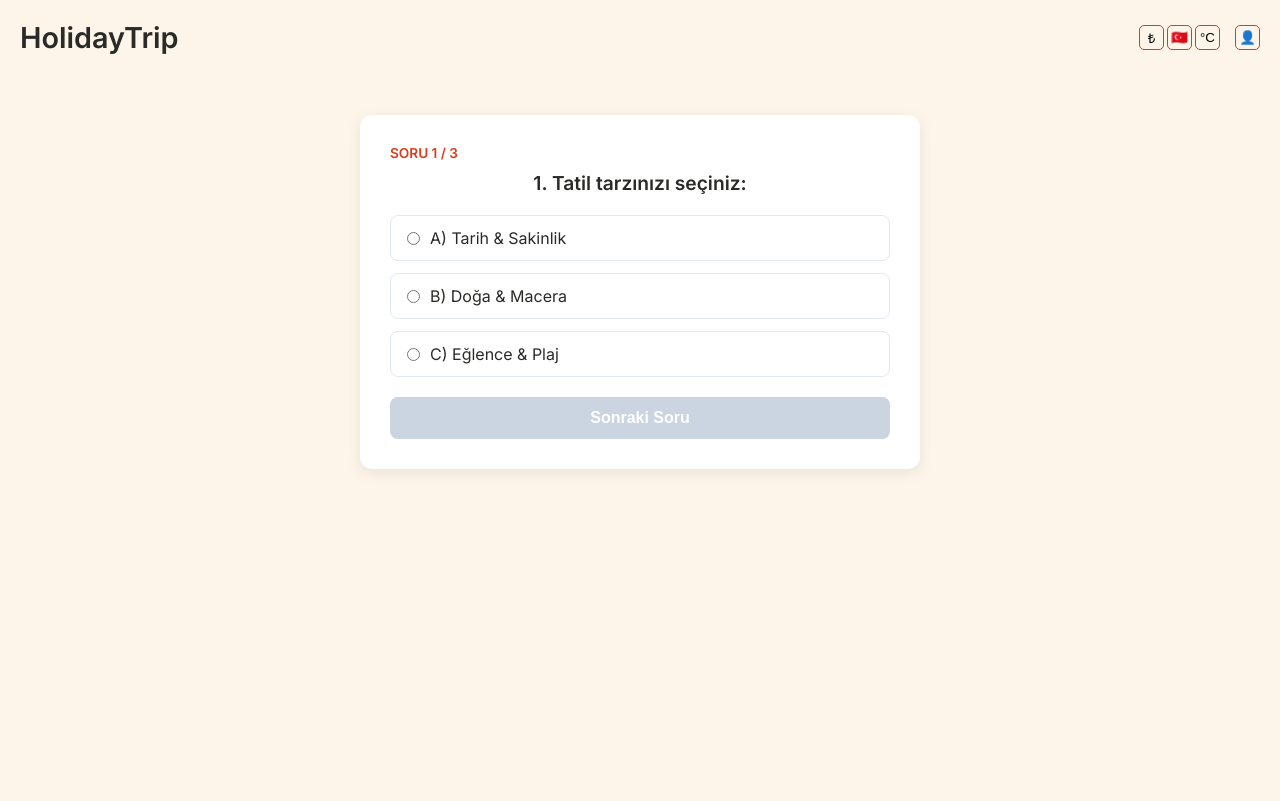
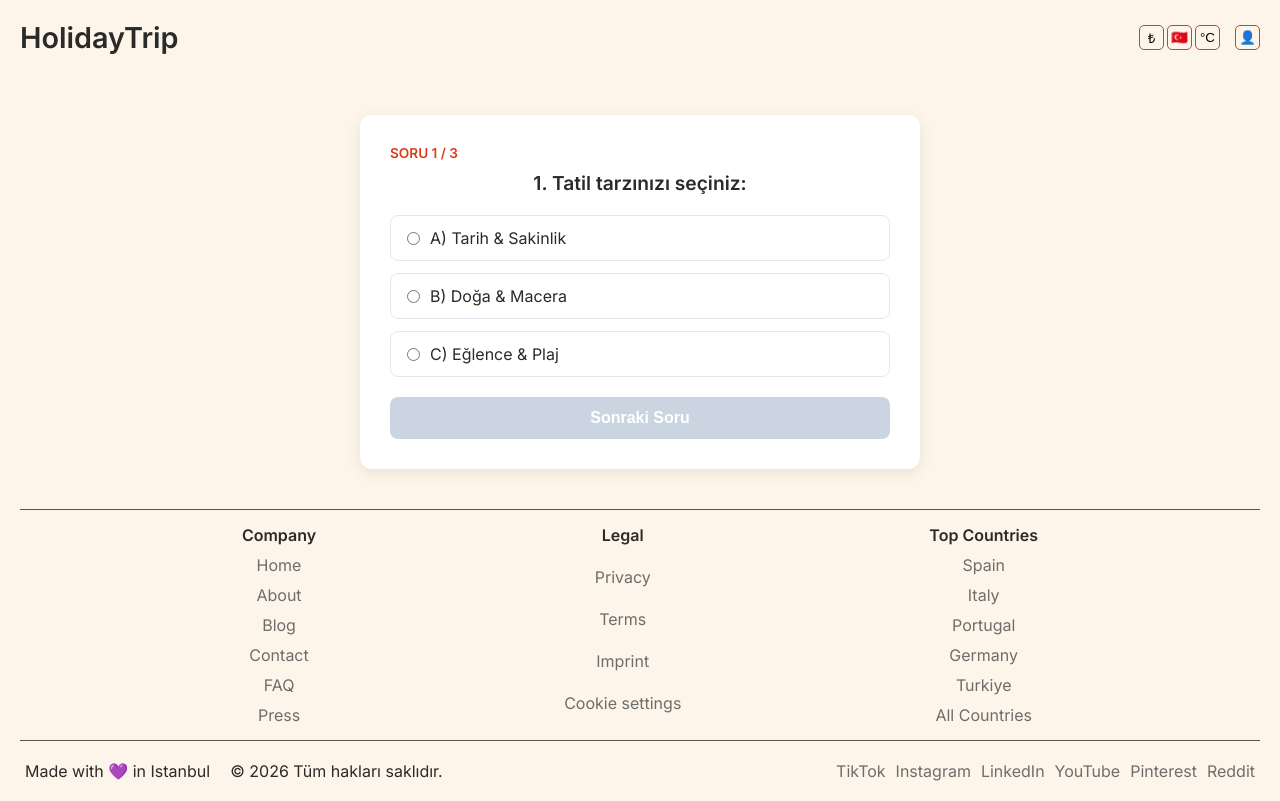
Before and after one commit to akarsli/Seyahat-Asistani, a React (Vite) app in the folder Frontend/seyahat-asistani-ui/: page / in a window 1280 px wide. Built offline with nearby package versions, Linux system fonts and the light colour scheme.

Commit message:
footer kismi eklendi

```diff
--- a/Frontend/seyahat-asistani-ui/package.json
+++ b/Frontend/seyahat-asistani-ui/package.json
@@ -10,6 +10,8 @@
     "preview": "vite preview"
   },
   "dependencies": {
+    "@fortawesome/fontawesome-svg-core": "^7.3.1",
+    "@fortawesome/react-fontawesome": "^3.5.0",
     "axios": "^1.18.1",
     "react": "^19.2.7",
     "react-dom": "^19.2.7"
--- a/Frontend/seyahat-asistani-ui/src/App.css
+++ b/Frontend/seyahat-asistani-ui/src/App.css
@@ -186,7 +186,59 @@
   margin-left: 15%;
 }
 
+.footer {
+  height: auto;
+  display: block;
+  text-align: center;
+  margin-top: auto;
+  margin-bottom: 20px;
+  flex: 1;
+}
+
+.footer a {
+  text-decoration: none;
+  color: #6d6d6b;
+}
+
+.content {
+  margin: 20px;
+  display: flex;
+  flex-direction:row;
+  justify-content: center;
+  gap: 20%;
+  padding: 15px 0;
+  border-top: 1px solid #565654;
+  border-bottom: 1px solid #565654;
+}
+
+.altcontent {
+  display:grid;
+  gap: 10px;
+}
+
+.endcontent {
+  display: flex;
+  padding: 0 25px;
+  align-items: center;
+  justify-content: space-between;
+}
+
+.social-links {
+  display: flex;
+  gap: 10px;
+}
+
+.end {
+  display: flex;
+  align-items: center;
+  justify-content: start;
+  gap: 20px;
+}
+
+
+
 /* Yumuşak Açılış Animasyonu */
+
 @keyframes fadeIn {
   from { opacity: 0; transform: translateY(-5px); }
   to { opacity: 1; transform: translateY(0); }
--- a/Frontend/seyahat-asistani-ui/src/App.jsx
+++ b/Frontend/seyahat-asistani-ui/src/App.jsx
@@ -124,6 +124,8 @@ function App() {
     setTempValue((prevTempValue) => (prevTempValue === '°C' ? '°F' : '°C'));
   };
 
+  const currentYear = new Date().getFullYear();
+
   // ---------------------------------------------------------
   // 3. ARAYÜZ (JSX)
   // ---------------------------------------------------------
@@ -243,6 +245,51 @@ function App() {
         </div>
       )}
 
+      <div className="footer">
+        <div className="content">
+          <div className="altcontent">
+            <h4>Company</h4>
+            <a href="#">Home</a>
+            <a href="#">About</a>
+            <a href="#">Blog</a>
+            <a href="#">Contact</a>
+            <a href="#">FAQ</a>
+            <a href="#">Press</a>
+          </div>
+          <div className="altcontent">
+            <h4>Legal</h4>
+            <a href="#">Privacy</a>
+            <a href="#">Terms</a>
+            <a href="#">Imprint</a>
+            <a href="#">Cookie settings</a>
+          </div>
+          <div className="altcontent">
+            <h4>Top Countries</h4>
+            <a href="#">Spain</a>
+            <a href="#">Italy</a>
+            <a href="#">Portugal</a>
+            <a href="#">Germany</a>
+            <a href="#">Turkiye</a>
+            <a href="#">All Countries</a>
+          </div>
+        </div>
+        <div className="endcontent">
+          <div className="end">
+            <p>Made with 💜 in Istanbul</p>
+            <p>© {currentYear} Tüm hakları saklıdır. </p>
+          </div>
+          <div className="social-links">
+            <a href="#">TikTok</a>
+            <a href="#">Instagram</a>
+            <a href="#">LinkedIn</a>
+            <a href="#">YouTube</a>
+            <a href="#">Pinterest</a>
+            <a href="#">Reddit</a>
+          </div>
+
+        </div>
+      </div>
+
     </div>
   )
 }
```
Also changed, not shown: 1 other file (tests, documents, lock files or other folders).
